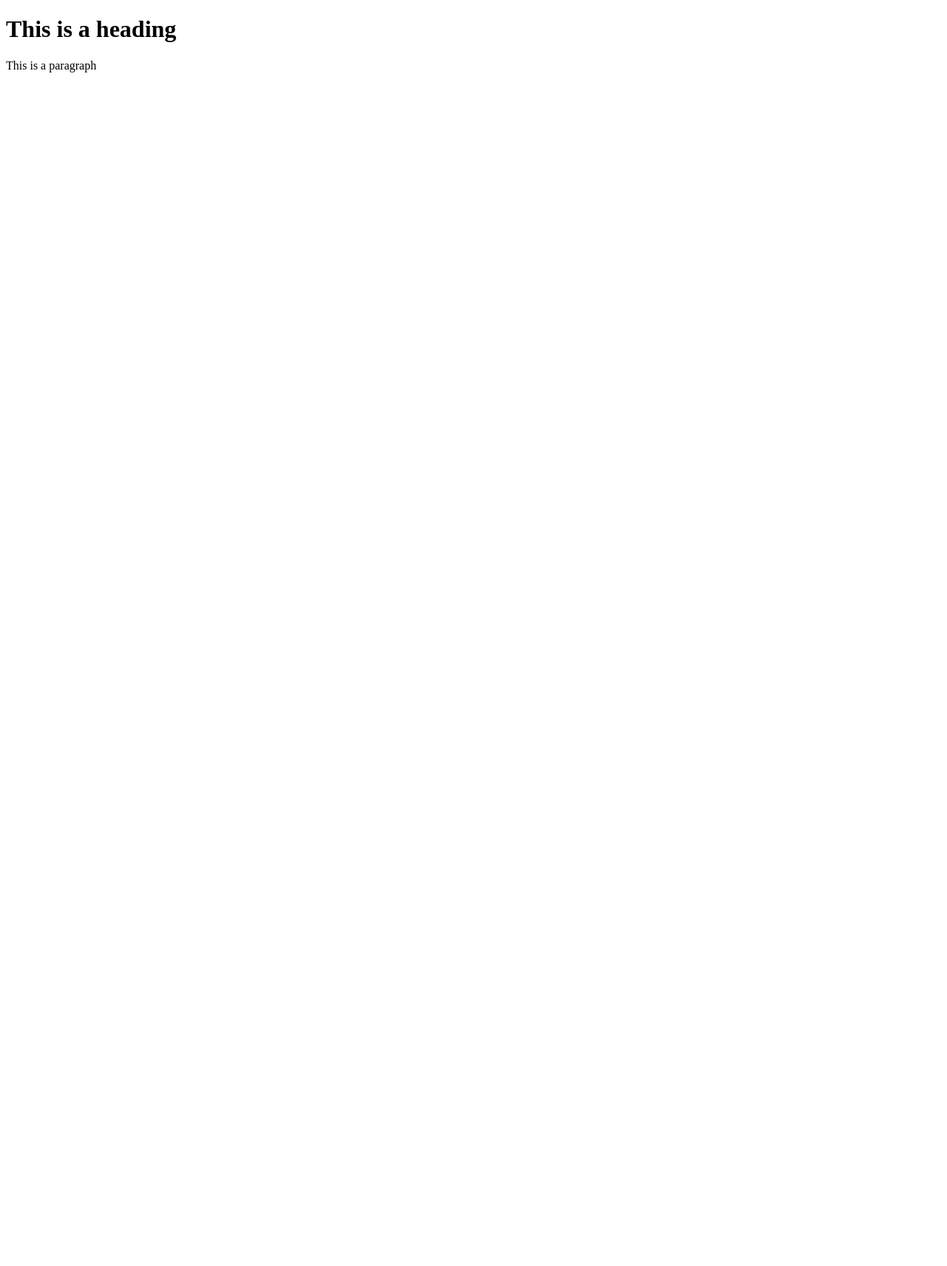
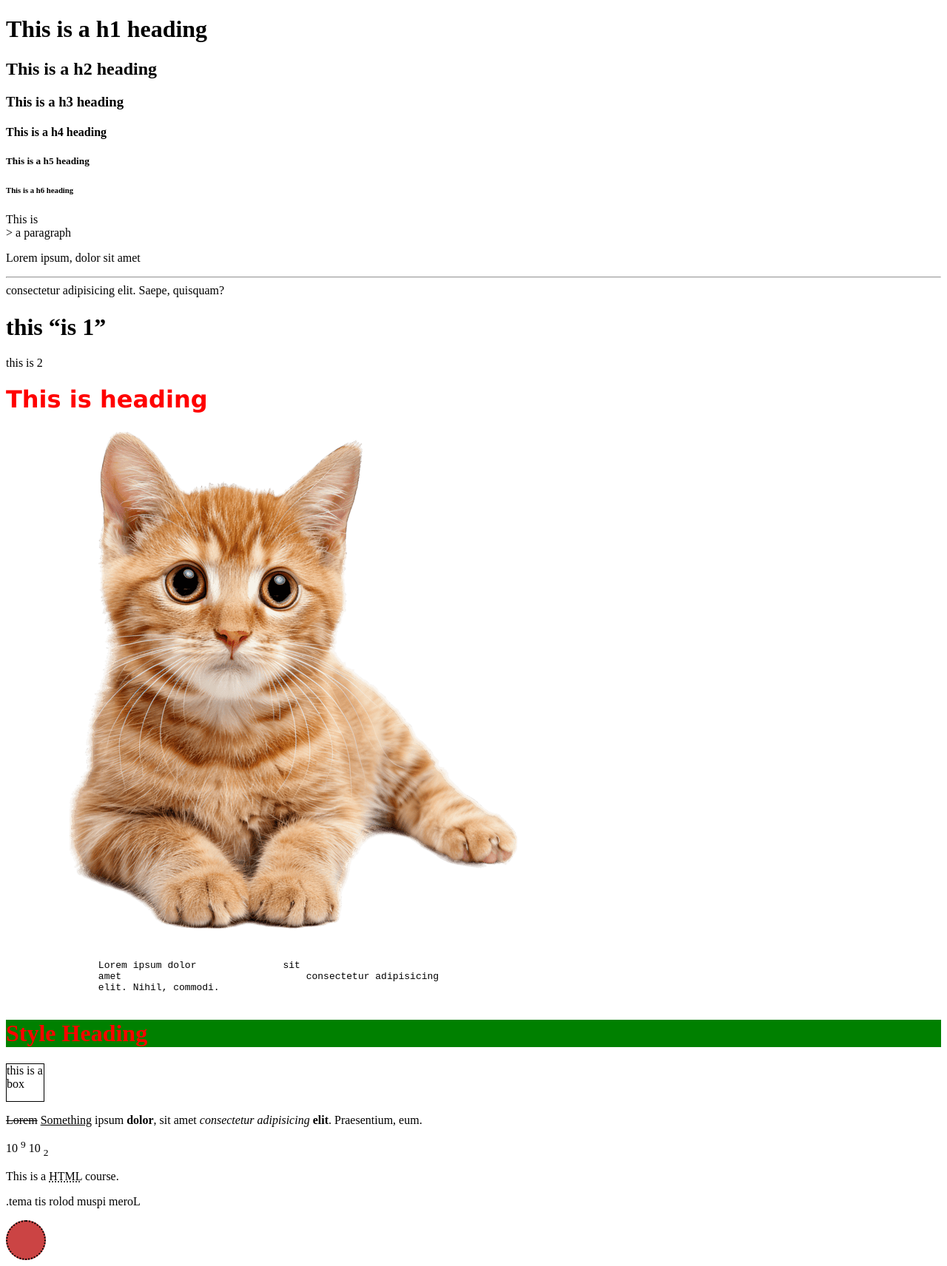
Before and after one commit to pritompaul1920/Web_Technologies, a plain HTML site: page Lab_1/index.html in a window 1280 px wide. Shown: the whole page at 74% size. Before the commit the page ends 800 px from the top, so only its background shows below. Drawn offline with Linux system fonts and the light colour scheme.

Commit message:
Lab 1 update1

```diff
--- a/Lab_1/index.html
+++ b/Lab_1/index.html
@@ -1,12 +1,68 @@
 <!DOCTYPE html>
 <html lang="en-US">
+
 <head>
 	<meta charset="UTF-8">
 	<meta name="viewport" content="width=device-width, initial-scale=1.0">
 	<title>Lab 1</title>
+
+	<style>
+
+	</style>
+
 </head>
+
 <body>
-	<h1>This is a heading</h1>
-	<p>This is a paragraph</p>
+	<!-- Heading -->
+	<h1>This is a h1 heading</h1>
+	<h2>This is a h2 heading</h2>
+	<h3>This is a h3 heading</h3>
+	<h4>This is a h4 heading</h4>
+	<h5>This is a h5 heading</h5>
+	<h6>This is a h6 heading</h6>
+
+	<!-- Paragraph -->
+	<p>This is <br> <!-- this is a comment-->> a paragraph</p>
+	<p>Lorem ipsum, dolor sit amet <hr> consectetur adipisicing elit. Saepe, quisquam?</p>
+
+	<!-- <h1>this is <p>random</p> a heading</h1> -->
+
+	<!-- <p>this is a <h1> random </h1> para </p> -->
+	<h1 title="A heading">this <q>is 1</q> </h1>
+	<p>this is 2</p>
+
+	<!-- Attributes -->
+	 <h1 style="color: red; font-family: Verdana, Geneva, Tahoma, sans-serif;">This is heading</h1>
+
+	 <img src="cat.png" alt="An image of a cat" title='a cat'> <!--Relative URL-->
+
+	 <a href="http://www.google.com"></a> <!--Absolute URL-->
+
+	 <pre>
+		Lorem ipsum dolor               sit
+		amet                                consectetur adipisicing
+		elit. Nihil, commodi.
+	</pre>
+
+
+
+	<!-- Html style -->
+	 <h1 style="color: red; background-color: green;"> Style Heading</h1>
+
+	 <div style="border: 1px solid black; height: 50px; width: 50px;">
+		this is a box
+	 </div>
+
+	 <!-- Text formating -->
+	  <p> <del>Lorem</del> <ins>Something</ins> ipsum <b>dolor</b>, sit amet <i>consectetur</i> <em>adipisicing</em> <strong>elit</strong>. Praesentium, eum.</p>
+
+	  <p>10 <sup> 9</sup> 10 <sub>2</sub></p>
+	 <p>This is a <abbr title="Hyper Text Markup Language">HTML</abbr> course.</p>
+	 <p><bdo dir="rtl">Lorem ipsum dolor sit amet.</bdo></p>
+
+	 <div style="width: 50px; height: 50px; background-color: #cb4444; border: 2px dotted black; border-radius: 50%;">
+
+	 </div>
 </body>
+
 </html>
--- /dev/null
+++ b/Lab_1/style.css
@@ -0,0 +1,24 @@
+p {
+    background-color: rgb(164, 119, 60);
+}
+
+.box {
+    height: 50px;
+    width: 50px;
+    background-color: beige;
+    border: 2px solid black;
+    padding: 5px 5px; /* Padding adds space inside the element/container*/
+    margin: 5px 5px; /* Margin adds space outside the box/container */
+}
+
+.box .box1{
+    height: 30px;
+    width: 30;
+    background-color: blueviolet;
+}
+
+.box1 {
+    height: 30px;
+    width: 30px;
+    background-color: rgb(255, 0, 0);
+}
--- /dev/null
+++ b/Lab_1/style.html
@@ -0,0 +1,32 @@
+<!DOCTYPE html>
+<html lang="en">
+<head>
+    <meta charset="UTF-8">
+    <meta name="viewport" content="width=device-width, initial-scale=1.0">
+    <title>Html Style</title>
+
+    <style>
+        h1 {
+            color: blue;
+            background-color: antiquewhite;
+        }
+    </style>
+
+    <link rel="stylesheet" href="style.css">
+</head>
+<body>
+    <h1>This is a heading.</h1>
+    <h1>This is a heading. 2</h1>
+    <p>Lorem ipsum dolor sit, amet consectetur adipisicing elit. Quia vel labore porro hic, deserunt ab dolores aliquam a tempora corrupti.</p>
+
+    <div class="box">
+        <div class="box1">
+
+        </div>
+    </div>
+
+    <div id="box3">
+
+    </div>
+</body>
+</html>
```
Also changed, not shown: Lab_1/cat.png (added).
